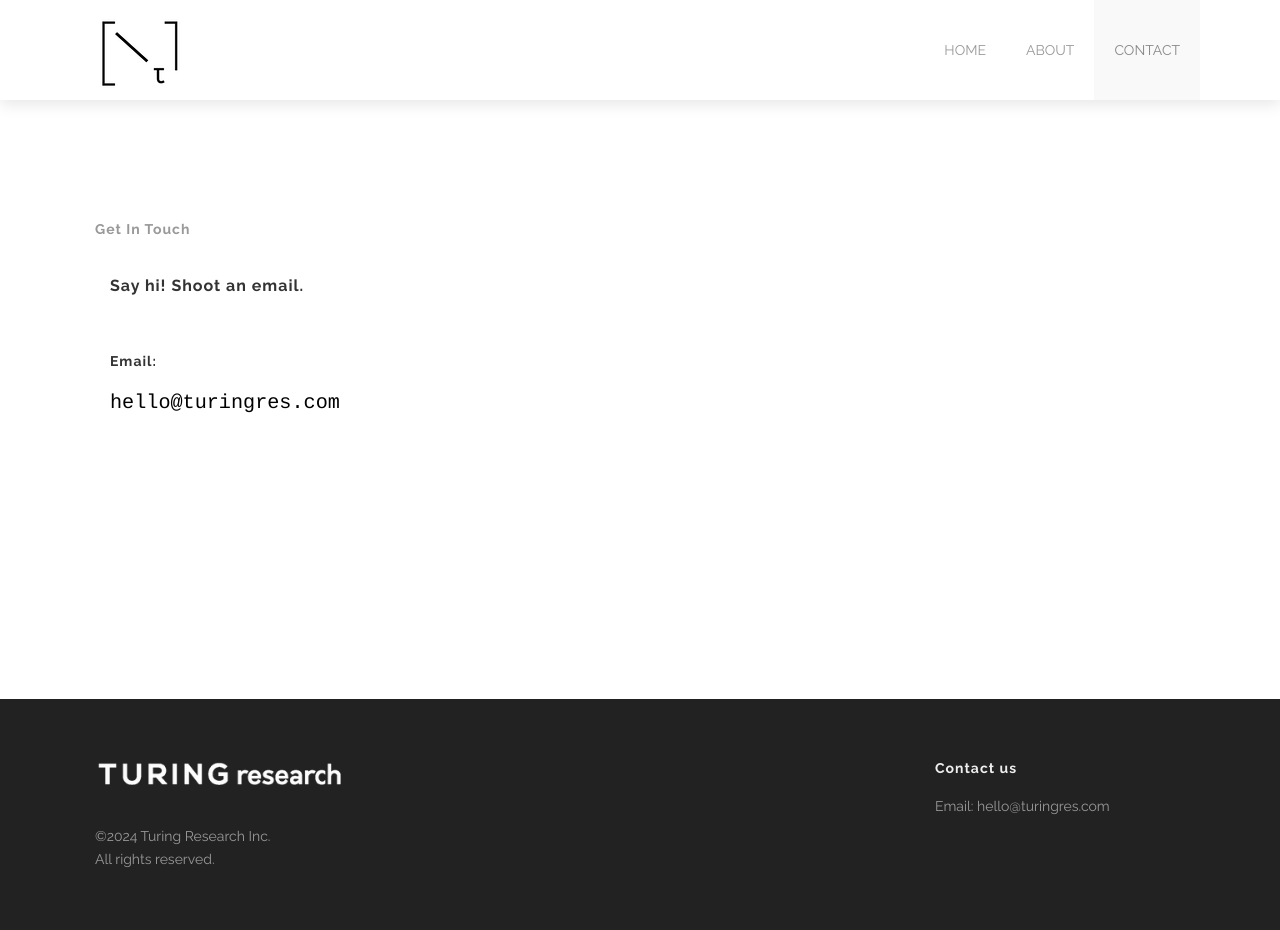
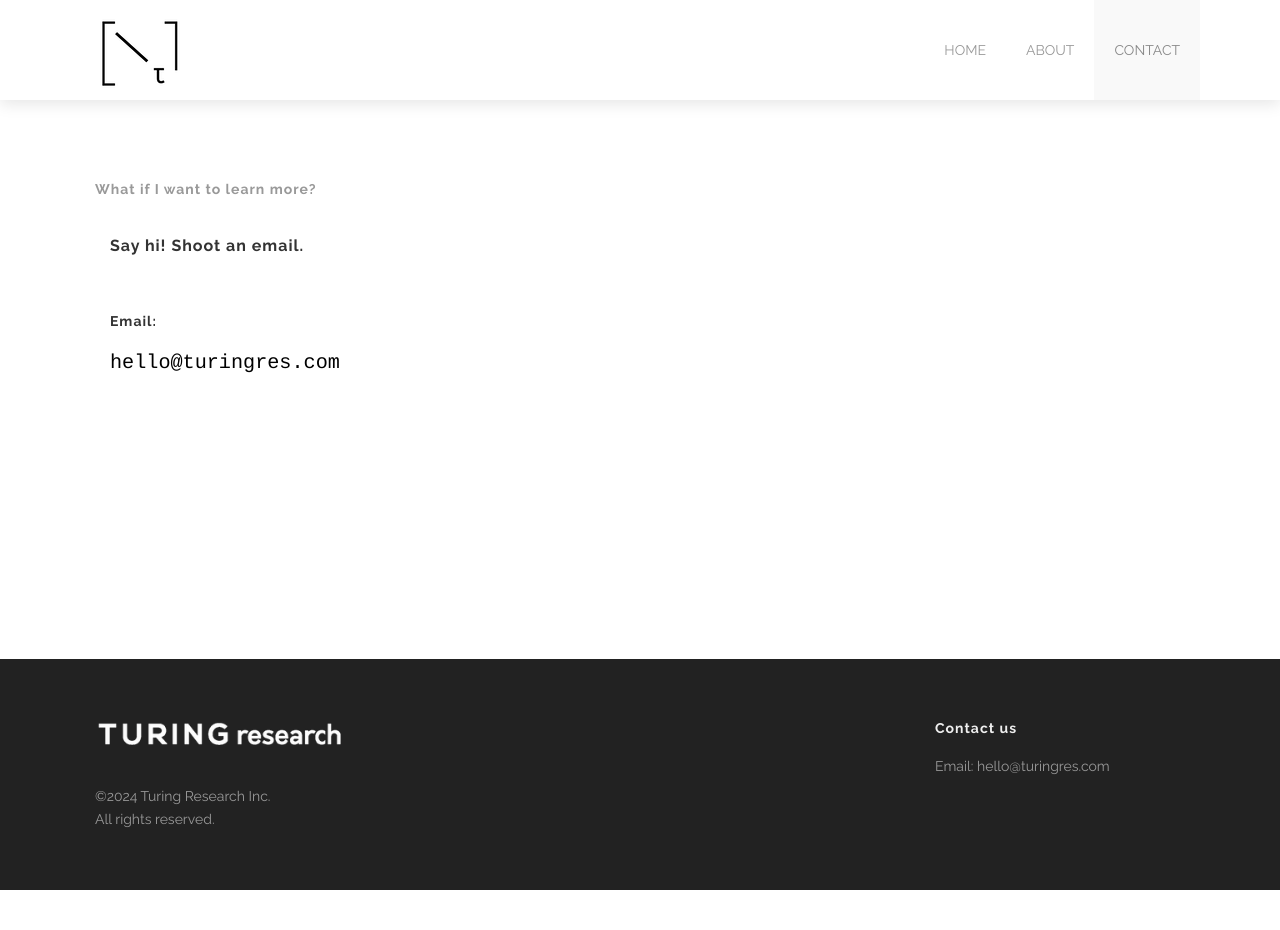
Before and after one commit to turingres/turingres.github.io, a Jekyll site: the page built from contact.html, in a window 1280 px wide. Built offline with Jekyll 4.4.1, drawn with Linux system fonts in a browser that asks for light colours; after the commit the page ends 900 px from its top, so only the background shows below that.

Commit message:
contact updated

```diff
--- a/contact.html
+++ b/contact.html
@@ -3,12 +3,12 @@ layout: default
 section_id: contact
 ---
 
-<div class='two spacing'></div>
+<div class='four spacing'></div>
 
-<div class='full'>
+<div class='no-padding full'>
   <div class='row'>
     <div class='medium-16 columns'>
-      <h4 style='color: #999'>Get In Touch</h4>
+      <h4 style='color: #999'>What if I want to learn more?</h4>
       <div class='spacing'></div>
       <div class='medium-12 columns'>
         <h3>Say hi! Shoot an email.</h3>
```
